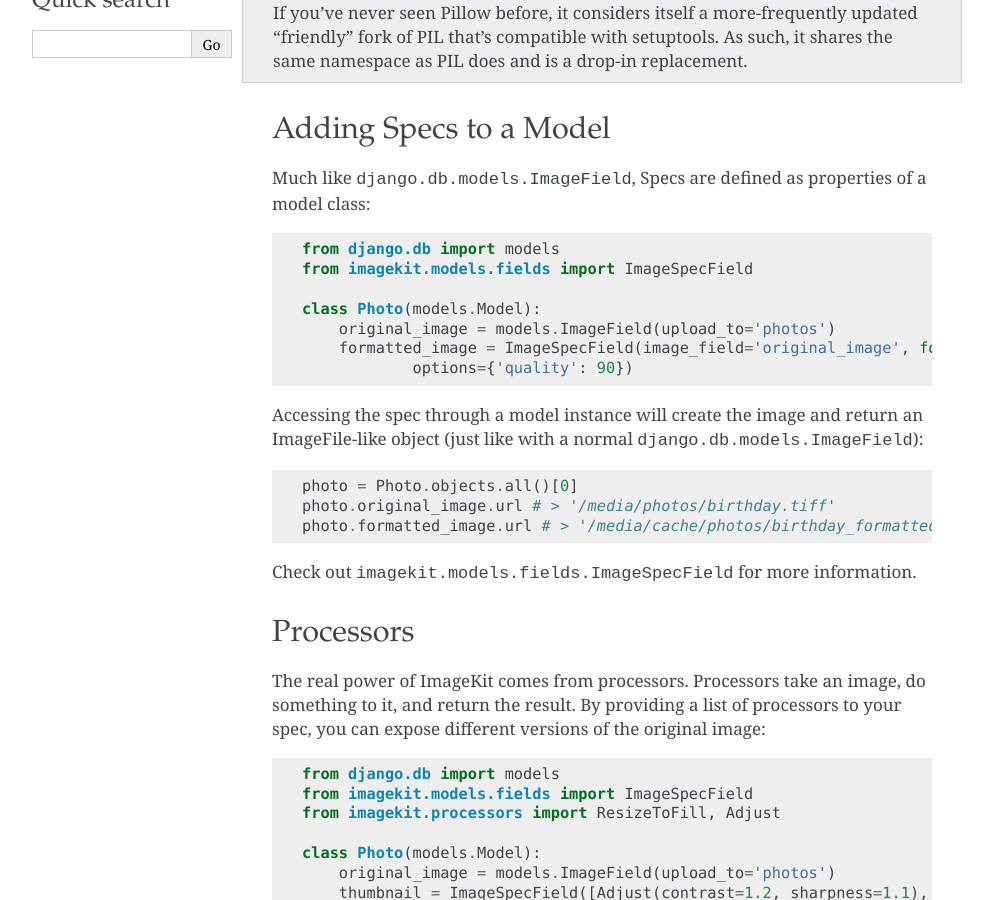
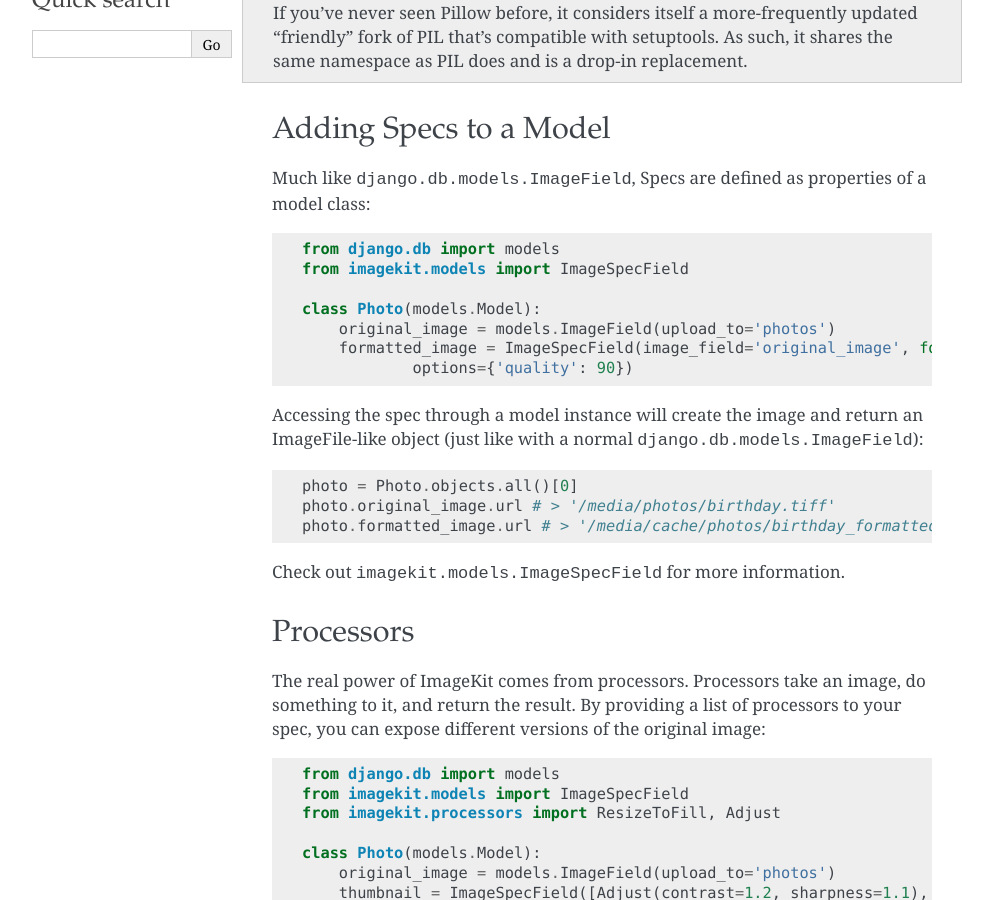
Before and after one commit to napster0125/django-image-process, a Sphinx documentation site: the page built from docs/index.rst, in a window 1280 px wide and 900 px high, scrolled down 505 px. Shown: the whole window, without its empty margins (148-1141 px from the left). Built offline with Sphinx 7.4.7, drawn with Linux system fonts in a browser that asks for light colours.

Commit message:
Tell people to import fields from the models module

```diff
--- a/README.rst
+++ b/README.rst
@@ -34,7 +34,7 @@ Much like ``django.db.models.ImageField``, Specs are defined as properties
 of a model class::
 
     from django.db import models
-    from imagekit.models.fields import ImageSpecField
+    from imagekit.models import ImageSpecField
 
     class Photo(models.Model):
         original_image = models.ImageField(upload_to='photos')
@@ -49,7 +49,7 @@ an ImageFile-like object (just like with a normal
     photo.original_image.url # > '/media/photos/birthday.tiff'
     photo.formatted_image.url # > '/media/cache/photos/birthday_formatted_image.jpeg'
 
-Check out ``imagekit.models.fields.ImageSpecField`` for more information.
+Check out ``imagekit.models.ImageSpecField`` for more information.
 
 
 Processors
@@ -60,7 +60,7 @@ something to it, and return the result. By providing a list of processors to
 your spec, you can expose different versions of the original image::
 
     from django.db import models
-    from imagekit.models.fields import ImageSpecField
+    from imagekit.models import ImageSpecField
     from imagekit.processors import ResizeToFill, Adjust
 
     class Photo(models.Model):
--- a/docs/apireference.rst
+++ b/docs/apireference.rst
@@ -5,7 +5,7 @@ API Reference
 :mod:`models` Module
 --------------------
 
-.. automodule:: imagekit.models.fields
+.. automodule:: imagekit.models
    :members:
 
 
```
Also changed, not shown: 3 other files.
